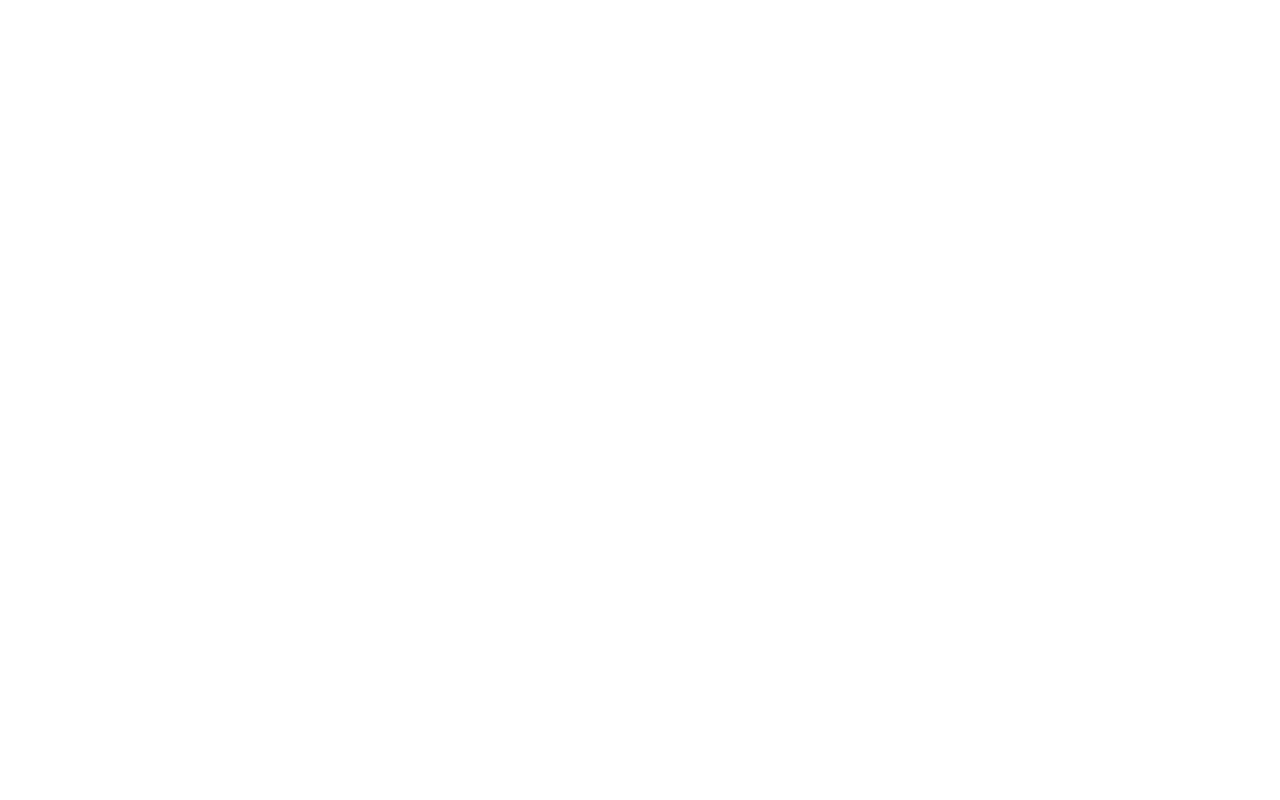
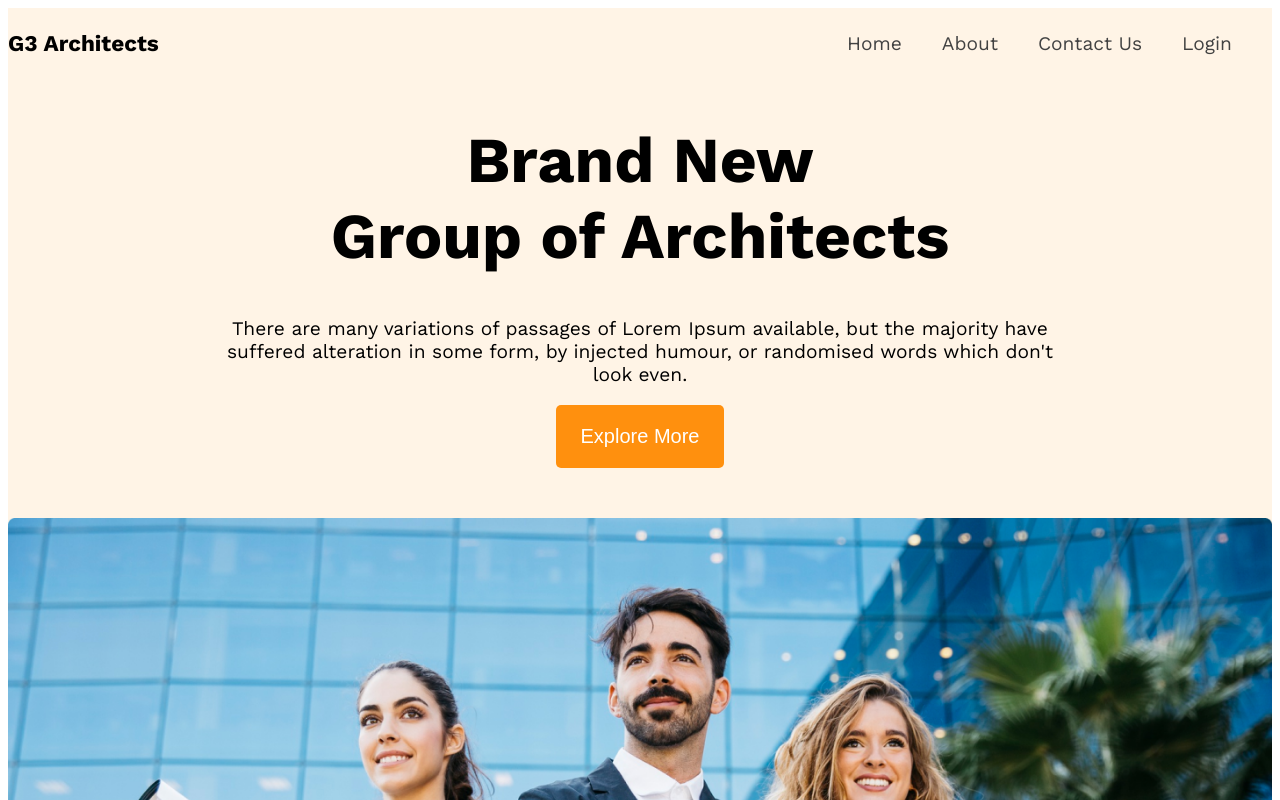
Before and after one commit to Zannat439/architect-website, a plain HTML site: page index.html in a window 1280 px wide. Shown: the top 800 px of the page. Drawn offline with nearby package versions, Linux system fonts and the light colour scheme.

Commit message:
added header work

```diff
--- a/index.html
+++ b/index.html
@@ -6,9 +6,27 @@
     <title>G3 Architects</title>
     <link rel="stylesheet" href="styles/architect.css">
 </head>
-<body>
+<body class="work-sans-fonts">
 
-    <header>
+    <header class="bg-light">
+        <nav class="navbar display-flex">
+            <h3 class="rand-name">G3 Architects</h3>
+            <ul class="nav-links display-flex">
+                <li class="nav-item"><a href="" class="nav-link text-grey">Home</a></li>
+                <li class="nav-item"><a href="" class="nav-link text-grey">About</a></li>
+                <li class="nav-item"><a href="" class="nav-link text-grey">Contact Us</a></li>
+                <li class="nav-item"><a href="" class="nav-link text-grey">Login</a></li>
+            </ul>
+        </nav>
+        <div class="banner">
+            <div class="banner-content">
+                <h1 class="banner-title">Brand New <br>Group of Architects</h1>
+            <p class="banner-description">There are many variations of passages of Lorem Ipsum available, but the majority have suffered alteration in some form, by injected humour, or randomised words which don't look even.</p>
+            <button class="btn-primary">Explore More</button>
+        </div>
+
+            <img class="banner-img" src="images/banner.png" alt="">
+
 
     </header>
     <main>
--- a/styles/architect.css
+++ b/styles/architect.css
@@ -1,19 +1,31 @@
 @import url('https://fonts.googleapis.com/css2?family=Work+Sans:ital,wght@0,100..900;1,100..900&display=swap');
-
-
 .work-sans-fonts {
     font-family: "Work Sans", serif;
     font-optical-sizing: auto;
     font-weight: 400;
     font-style: normal;
   }
-
-
-  /* shared styles */
   .display-flex
   {
     display: flex;
   }
+  /* dark-02 */
+  .text-grey
+  {
+    color: #424242;
+  }
+  /* dark-02 */
+  .text-light-grey
+  {
+    color:#727272
+  }
+  .bg-light
+  {
+    background-color: rgba(255, 144, 14, 0.1);
+  }
+  /* shared styles */
+
+
 
 
 
@@ -25,16 +37,62 @@
 
   .navbar
   {
+    justify-content: space-between;
+    align-items: center;
 
   }
-
   .nav-item
   {
     list-style: none;
     margin-right: 40px;
-
   }
   .nav-link
   {
     text-decoration: none;
   }
+  .brand-name
+  {
+    font-weight: bold;
+    font-size: 3rem;
+  }.navbar, .banner
+  {
+    max-width: 1440px;
+    margin: 0 auto;
+    font-size: 1.2rem;
+  }
+ /* banner related styles */
+  .banner-content
+  {
+    max-width: 850px;
+    margin: 0 auto;
+    text-align: center;
+    margin-bottom: 50px;
+  }
+  .banner-title
+  {
+    font-weight: 700;
+    font-size: 4rem;
+  }
+  .btn-primary{
+    background-color: #FF900E;
+    color: white;
+    padding: 20px 25px;
+    font-size: 1.25rem;
+    border: none;
+    border-radius: 5px;
+
+  }
+  .banner-img
+  {
+    width: 100%;
+  }
+
+
+  @media screen and (max-width: 576px) {
+    .navbar, .nav-links
+    {
+
+      flex-direction: column;
+    }
+
+  }
```
